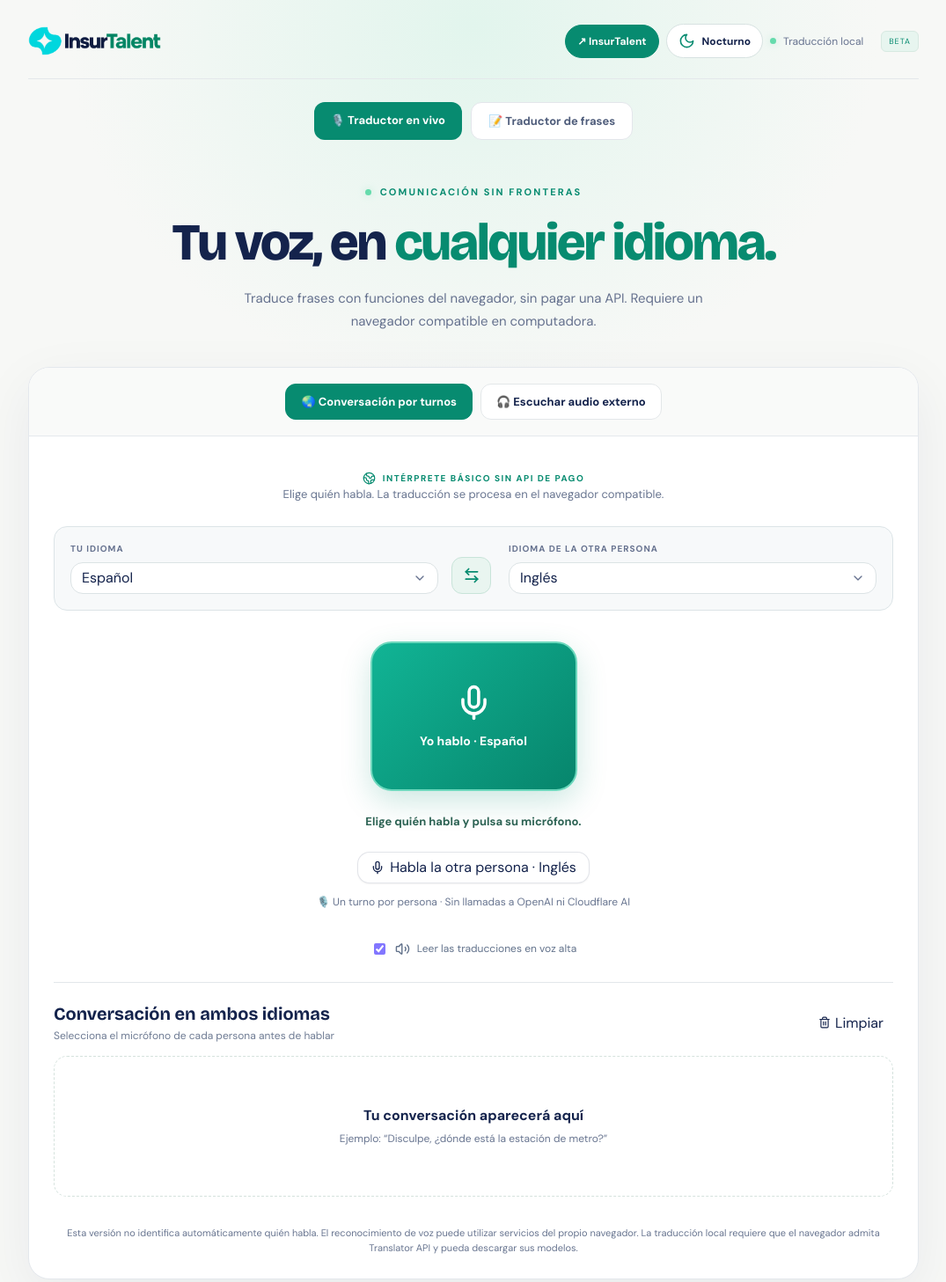
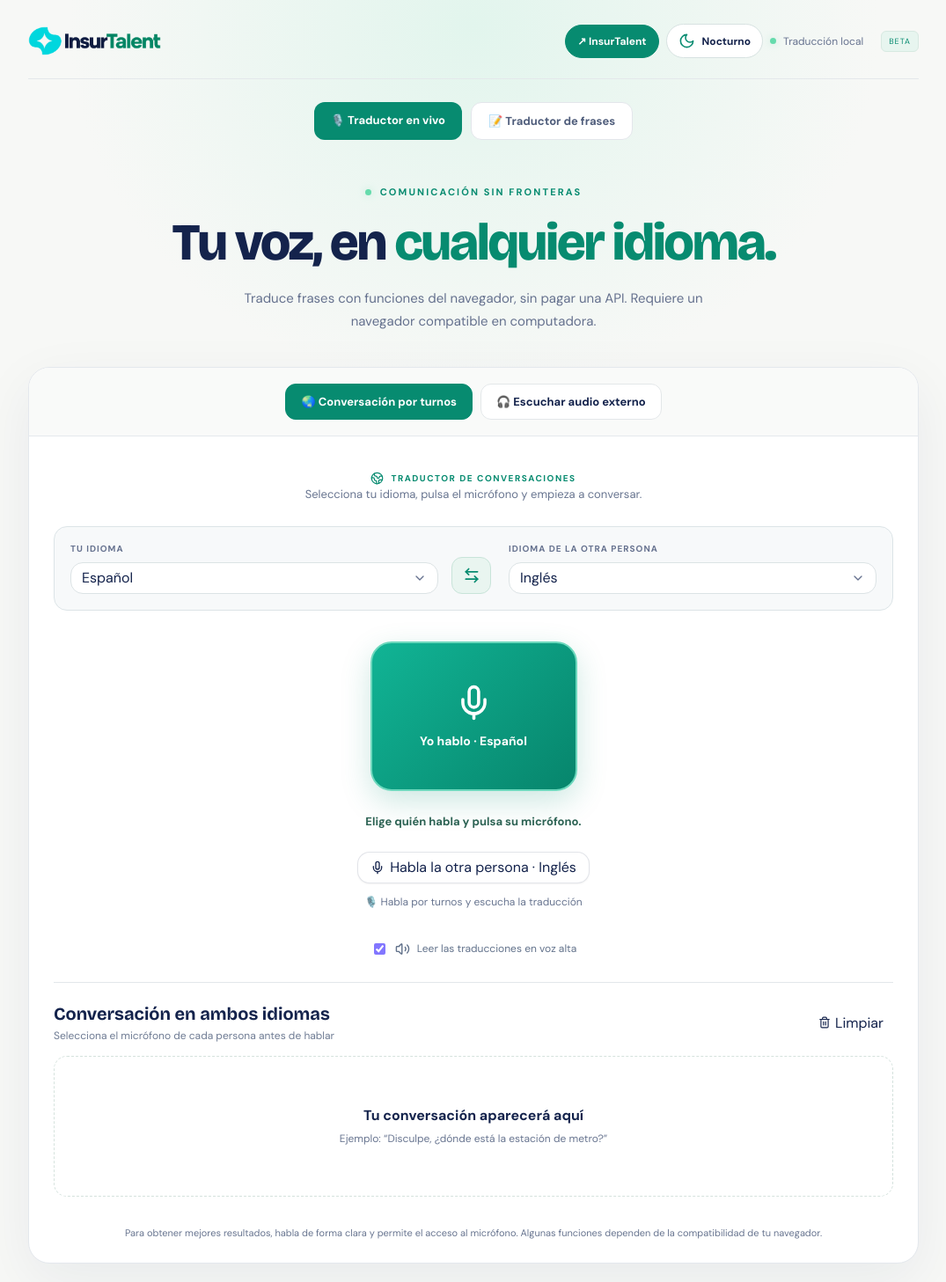
Before and after one commit to osvaldoanaya251998-cell/VOZ-TRADUCTOR, a React (Vite) app: page / in a window 1280 px wide. Shown: the top 1457 px of the page at 88% size, without its empty margins (102-1177 px from the left). Built offline with nearby package versions, Linux system fonts and the light colour scheme.

Commit message:
Pulir textos públicos de VozBridge y eliminar referencias técnicas

```diff
--- a/components/TravelInterpreter.tsx
+++ b/components/TravelInterpreter.tsx
@@ -43,12 +43,12 @@ export default function TravelInterpreter(){
  };
  const change=(field:"mine"|"theirs",value:string)=>{stop();if(field==="mine")setMine(value);else setTheirs(value);};
  return <div className={styles.wrapper}>
- <div className={styles.title}><span className={styles.eyebrow}><Globe2 size={15}/> INTÉRPRETE BÁSICO SIN API DE PAGO</span><p>Elige quién habla. La traducción se procesa en el navegador compatible.</p></div>
+ <div className={styles.title}><span className={styles.eyebrow}><Globe2 size={15}/> TRADUCTOR DE CONVERSACIONES</span><p>Selecciona tu idioma, pulsa el micrófono y empieza a conversar.</p></div>
  <div className={styles.pickers}><div><label>TU IDIOMA</label><Select value={mine} onValueChange={v=>change("mine",v)}><SelectTrigger><SelectValue/></SelectTrigger><SelectContent>{languages.map(([code,label])=><SelectItem value={code} key={code}>{label}</SelectItem>)}</SelectContent></Select></div><button className={styles.swap} title="Intercambiar idiomas" onClick={()=>{stop();setMine(theirs);setTheirs(mine);}}><ArrowLeftRight size={20}/></button><div><label>IDIOMA DE LA OTRA PERSONA</label><Select value={theirs} onValueChange={v=>change("theirs",v)}><SelectTrigger><SelectValue/></SelectTrigger><SelectContent>{languages.map(([code,label])=><SelectItem value={code} key={code}>{label}</SelectItem>)}</SelectContent></Select></div></div>
- <div className={styles.autoPanel}><button type="button" className={active==="me"?styles.autoActive:styles.autoButton} disabled={busy} onClick={()=>listen("me")}>{active==="me"?<MicOff size={41}/>:<Mic size={43}/>}<strong>{active==="me"?"Detener escucha":"Yo hablo · "+name(mine)}</strong></button><p>{status}</p><Button onClick={()=>listen("other")} disabled={busy} variant="outline">{active==="other"?<MicOff size={18}/>:<Mic size={18}/>} {active==="other"?"Detener escucha":"Habla la otra persona · "+name(theirs)}</Button><span>🎙️ Un turno por persona · Sin llamadas a OpenAI ni Cloudflare AI</span></div>
+ <div className={styles.autoPanel}><button type="button" className={active==="me"?styles.autoActive:styles.autoButton} disabled={busy} onClick={()=>listen("me")}>{active==="me"?<MicOff size={41}/>:<Mic size={43}/>}<strong>{active==="me"?"Detener escucha":"Yo hablo · "+name(mine)}</strong></button><p>{status}</p><Button onClick={()=>listen("other")} disabled={busy} variant="outline">{active==="other"?<MicOff size={18}/>:<Mic size={18}/>} {active==="other"?"Detener escucha":"Habla la otra persona · "+name(theirs)}</Button><span>🎙️ Habla por turnos y escucha la traducción</span></div>
  {error&&<div className={styles.error}>{error}</div>}
  <label className={styles.autosound}><input type="checkbox" checked={autoSpeak} onChange={e=>setAutoSpeak(e.target.checked)}/><Volume2 size={17}/> Leer las traducciones en voz alta</label>
  <div className={styles.conversationHeader}><div><h3>Conversación en ambos idiomas</h3><p>Selecciona el micrófono de cada persona antes de hablar</p></div><Button variant="ghost" size="sm" onClick={()=>setLines([])}><Trash2 size={15}/> Limpiar</Button></div>
  <div className={styles.messages}>{lines.length===0?<div className={styles.empty}><strong>Tu conversación aparecerá aquí</strong><span>Ejemplo: “Disculpe, ¿dónde está la estación de metro?”</span></div>:lines.map(m=><div key={m.id} className={`${styles.message} ${m.side==="me"?styles.myMessage:styles.theirMessage}`}><span>{m.side==="me"?name(mine):name(theirs)} → {name(m.target)}</span><p className={styles.original}>{m.original}</p><p className={styles.translation}>{m.translation}</p><button className={styles.replay} onClick={()=>speak(m.translation,m.target)}><Volume2 size={16}/> Escuchar traducción</button></div>)}<div ref={bottom}/></div>
- <p className={styles.disclaimer}>Esta versión no identifica automáticamente quién habla. El reconocimiento de voz puede utilizar servicios del propio navegador. La traducción local requiere que el navegador admita Translator API y pueda descargar sus modelos.</p></div>;
+ <p className={styles.disclaimer}>Para obtener mejores resultados, habla de forma clara y permite el acceso al micrófono. Algunas funciones dependen de la compatibilidad de tu navegador.</p></div>;
 }
```
